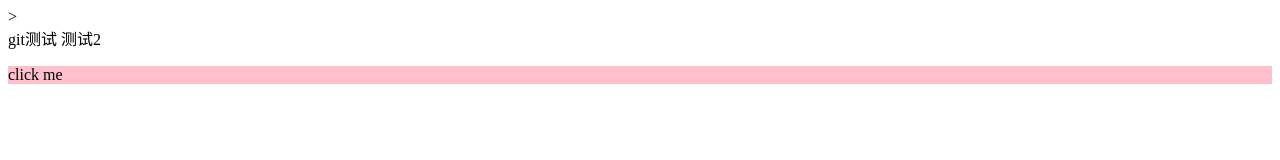
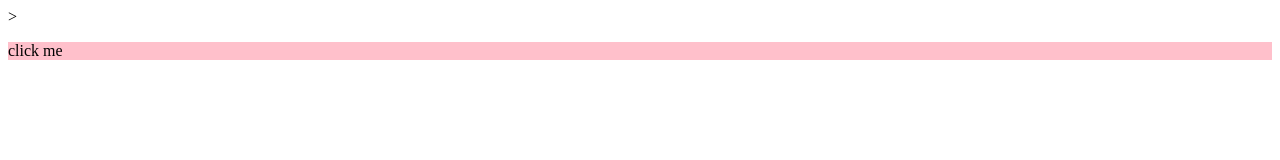
Before and after one commit to ryance/git-test, a plain HTML site: page index.html in a window 1280 px wide. Drawn offline with Linux system fonts and the light colour scheme.

Commit message:
测试分支提交

```diff
--- a/index.html
+++ b/index.html
@@ -17,8 +17,7 @@
 
 <body>
     <div>
-    git测试
-    测试2
+
 
     <p>click me</p>
     </div>
```
